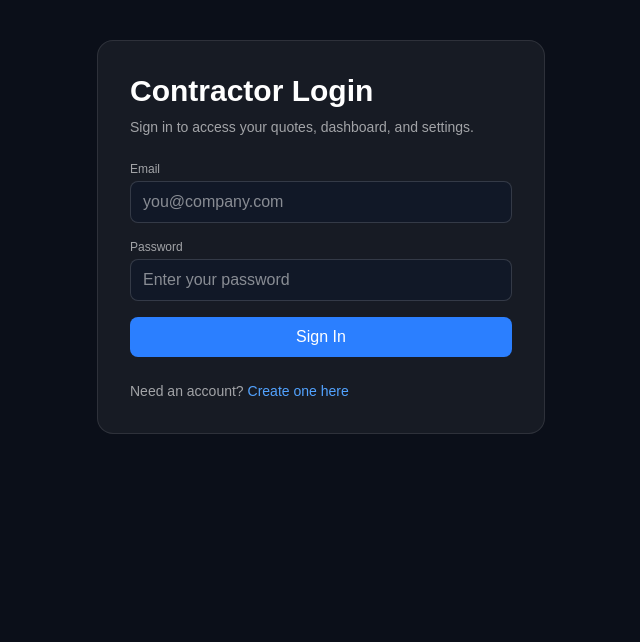
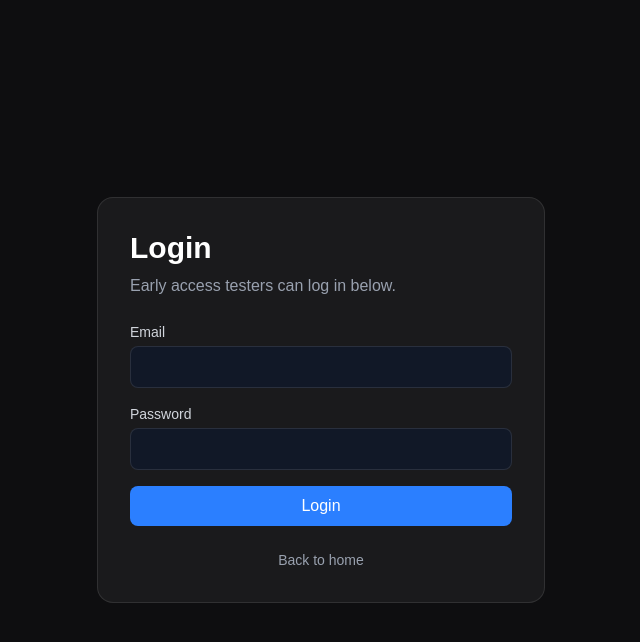
Before and after one commit to Carloslourenco218/deckmargin-app, a Next.js app: page /login in a window 1280 px wide. Shown: the top 642 px of the page, without its empty margins (319-959 px from the left). Built offline with nearby package versions, Linux system fonts and the light colour scheme; no server answers.

Commit message:
Fix SSR auth session for server pages and PDF

```diff
--- a/app/login/page.tsx
+++ b/app/login/page.tsx
@@ -1,8 +1,8 @@
 "use client";
 
 import { useMemo, useState } from "react";
+import Link from "next/link";
 import { useRouter } from "next/navigation";
-import Link from "next/link";
 import { createClient } from "@/lib/supabaseClient";
 
 export default function LoginPage() {
@@ -30,44 +30,44 @@ export default function LoginPage() {
       return;
     }
 
+    router.refresh();
     router.push("/dashboard");
-    router.refresh();
   }
 
   return (
-    <main className="min-h-screen bg-[#0b0f19] px-6 py-10 text-white">
-      <div className="mx-auto max-w-md rounded-2xl border border-white/10 bg-white/5 p-8">
-        <h1 className="text-3xl font-semibold">Contractor Login</h1>
-        <p className="mt-2 text-sm text-white/60">
-          Sign in to access your quotes, dashboard, and settings.
+    <main className="min-h-screen bg-[#0e0e10] text-white flex items-center justify-center p-6">
+      <div className="w-full max-w-md rounded-2xl border border-white/10 bg-white/5 p-8">
+        <h1 className="text-3xl font-semibold mb-2">Login</h1>
+        <p className="text-gray-400 mb-6">
+          Early access testers can log in below.
         </p>
 
         {err ? (
-          <div className="mt-4 rounded-lg border border-red-500/40 bg-red-500/10 px-4 py-3 text-sm text-red-200">
+          <div className="mb-4 rounded-lg border border-red-500/40 bg-red-500/10 px-4 py-3 text-sm text-red-200">
             {err}
           </div>
         ) : null}
 
-        <form onSubmit={handleLogin} className="mt-6 space-y-4">
+        <form onSubmit={handleLogin} className="space-y-4">
           <div>
-            <label className="mb-1 block text-xs text-white/60">Email</label>
+            <label className="mb-1 block text-sm text-gray-300">Email</label>
             <input
               type="email"
               value={email}
               onChange={(e) => setEmail(e.target.value)}
-              className="w-full rounded-lg border border-white/15 bg-[#111827] px-3 py-2 text-white"
-              placeholder="you@company.com"
+              required
+              className="w-full rounded-lg border border-white/10 bg-[#111827] px-3 py-2 text-white outline-none"
             />
           </div>
 
           <div>
-            <label className="mb-1 block text-xs text-white/60">Password</label>
+            <label className="mb-1 block text-sm text-gray-300">Password</label>
             <input
               type="password"
               value={password}
               onChange={(e) => setPassword(e.target.value)}
-              className="w-full rounded-lg border border-white/15 bg-[#111827] px-3 py-2 text-white"
-              placeholder="Enter your password"
+              required
+              className="w-full rounded-lg border border-white/10 bg-[#111827] px-3 py-2 text-white outline-none"
             />
           </div>
 
@@ -76,16 +76,15 @@ export default function LoginPage() {
             disabled={loading}
             className="w-full rounded-lg bg-blue-500 px-4 py-2 text-white hover:bg-blue-600 disabled:opacity-60"
           >
-            {loading ? "Signing in..." : "Sign In"}
+            {loading ? "Logging in..." : "Login"}
           </button>
         </form>
 
-        <p className="mt-6 text-sm text-white/60">
-          Need an account?{" "}
-          <Link href="/signup" className="text-blue-400 hover:underline">
-            Create one here
+        <div className="mt-6 text-center text-sm text-gray-400">
+          <Link href="/" className="hover:text-white">
+            Back to home
           </Link>
-        </p>
+        </div>
       </div>
     </main>
   );
--- a/lib/supabaseClient.ts
+++ b/lib/supabaseClient.ts
@@ -1,8 +1,7 @@
-// lib/supabaseClient.ts
-import { createClient as createSupabaseClient } from "@supabase/supabase-js";
+import { createBrowserClient } from "@supabase/ssr";
 
 export function createClient() {
-  return createSupabaseClient(
+  return createBrowserClient(
     process.env.NEXT_PUBLIC_SUPABASE_URL!,
     process.env.NEXT_PUBLIC_SUPABASE_ANON_KEY!
   );
--- a/lib/supabaseServer.ts
+++ b/lib/supabaseServer.ts
@@ -1,4 +1,4 @@
-import { createServerClient, type CookieOptions } from "@supabase/ssr";
+import { createServerClient } from "@supabase/ssr";
 import { cookies } from "next/headers";
 
 export async function createClient() {
```
